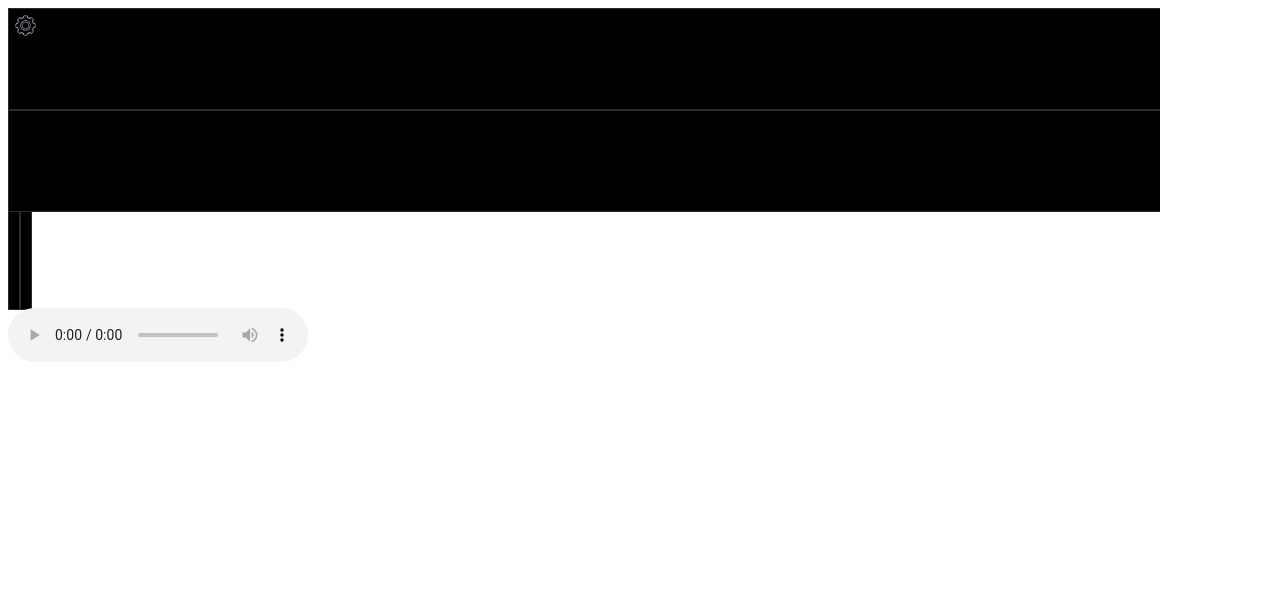
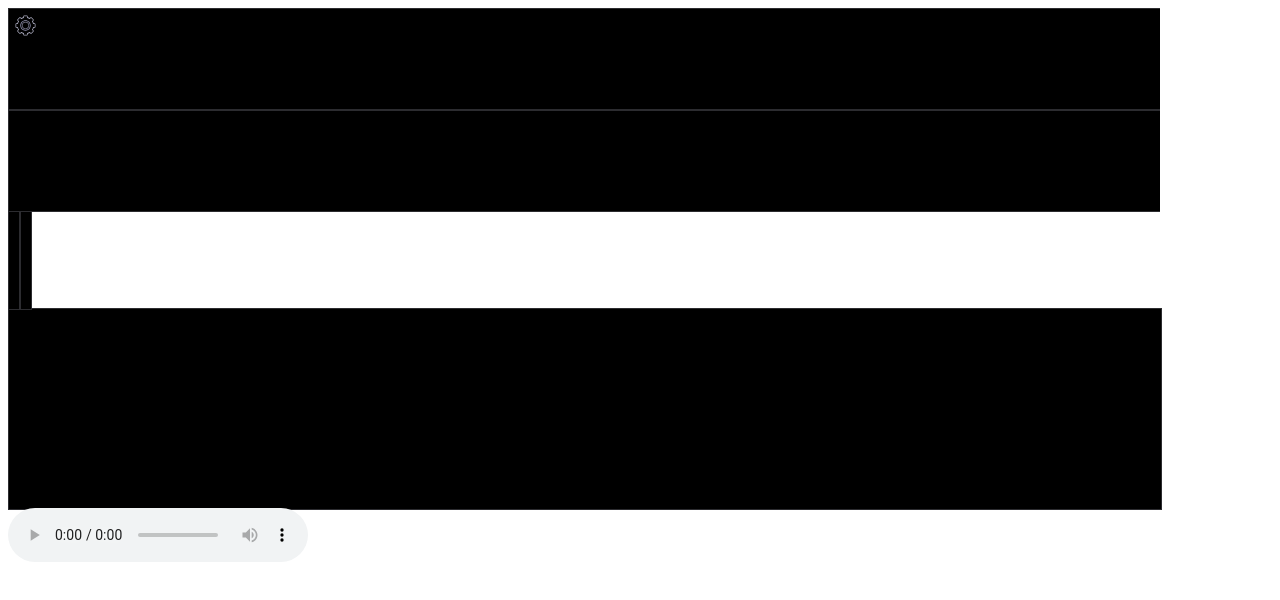
Before and after one commit to ArthurBeaulieu/AudioVisualizer, a plain HTML site: page index.html in a window 1280 px wide. Drawn offline with Linux system fonts and the light colour scheme.

Commit message:
add frequency analyser

```diff
--- a/index.html
+++ b/index.html
@@ -6,8 +6,11 @@
   <link rel="stylesheet" href="css/style.css">
 </head>
 <body style="position:absolute;height:100%;width:100%;">
+
   <div id="render-spectrum-to" style="width:90%;height:200px;"></div>
   <div id="render-vuemeter-to" style="height:100px;width:20px;"></div>
+  <div id="render-frequencybars-to" style="width:90%;height:200px;"></div>
+
   <audio id="audio-player" src="assets/audio/test.flac" controls></audio>
   <script type="module">
     import MzkVisualizer from './js/MzkVisualizer.js';
@@ -28,6 +31,13 @@
       fftSize: 1024,
       orientation: 'vertical' // 'vertical' or 'horizontal'
     });
+
+    const frequencyBars = new MzkVisualizer({
+      type: 'MzkFrequencyBars',
+      player: document.querySelector('#audio-player'),
+      renderTo: document.querySelector('#render-frequencybars-to'),
+      fftSize: 512
+    });
   </script>
 </body>
 </html>
--- /dev/null
+++ b/js/MzkFrequencyBars.js
@@ -0,0 +1,95 @@
+class MzkFrequencyBars {
+
+
+  constructor(options) {
+    // Attributes that can be sent as options
+    this._player = null;
+    this._renderTo = null;
+    this._fftSize = null;
+    // The Web Audio API context
+    this._audioCtx = null;
+    // Audio nodes
+    this._nodes = {
+      source: null, // HTML audio element
+      analyser: null, // Stereo analysis
+      script: null
+    };
+    this._canvas = null;
+    this._ctx = null;
+    // Event binding
+    this._processAudioBin = this._processAudioBin.bind(this);
+
+    this._fillAttributes(options);
+    this._buildUI();
+    this._setAudioNodes();
+    this._addEvents();
+  }
+
+
+  destroy() {
+    this._removeEvents();
+    Object.keys(this).forEach(key => { delete this[key]; });
+  }
+
+
+  _fillAttributes(options) {
+    this._player = options.player;
+    this._renderTo = options.renderTo;
+    this._fftSize = options.fftSize;
+  }
+
+
+  _buildUI() {
+    this._canvas = document.createElement('CANVAS');
+    this._ctx = this._canvas.getContext('2d');
+    this._canvas.width = this._renderTo.offsetWidth;
+    this._canvas.height = this._renderTo.offsetHeight;
+    this._renderTo.appendChild(this._canvas);
+  }
+
+
+  _setAudioNodes() {
+    this._audioCtx = new AudioContext();
+    this._nodes.source = this._audioCtx.createMediaElementSource(this._player);
+    this._nodes.analyser = this._audioCtx.createAnalyser();
+    this._nodes.script = this._audioCtx.createScriptProcessor(this._fftSize * 2, 1, 1);
+
+    this._nodes.source.connect(this._nodes.analyser);
+    this._nodes.analyser.connect(this._nodes.script);
+    this._nodes.script.connect(this._audioCtx.destination);
+  }
+
+
+  _addEvents() {
+    this._nodes.script.addEventListener('audioprocess', this._processAudioBin, false);
+  }
+
+
+  _removeEvents() {
+    this._nodes.script.removeEventListener('audioprocess', this._processAudioBin, false);
+  }
+
+
+  _processAudioBin() {
+    this._ctx.clearRect(0, 0, this._canvas.width, this._canvas.height);
+
+    const frequencyData = new Uint8Array(this._nodes.analyser.frequencyBinCount);
+    this._nodes.analyser.getByteFrequencyData(frequencyData);
+
+    const frequencyWidth = (this._canvas.width / this._nodes.analyser.frequencyBinCount);
+    let frequencyHeight = 0;
+    let cursor = 0;
+
+    for (let i = 0; i < this._nodes.analyser.frequencyBinCount; i++) {
+      frequencyHeight = frequencyData[i] * (this._canvas.height * 0.0025);
+      this._ctx.fillStyle = '#F00';
+      this._ctx.fillRect(cursor, this._canvas.height - frequencyHeight, frequencyWidth, frequencyHeight);
+      cursor += frequencyWidth;
+    }
+  }
+
+
+}
+
+
+export default MzkFrequencyBars;
--- a/js/MzkSpectrum.js
+++ b/js/MzkSpectrum.js
@@ -236,7 +236,7 @@ class MzkSpectrum {
     if (i === 0 || !this._colorSmoothing) {
       ctx.fillStyle = `rgb(${frequencies[i]}, ${frequencies[i]}, ${frequencies[i]})`;
     } else {
-      var gradient = ctx.createLinearGradient(
+      const gradient = ctx.createLinearGradient(
         0, this._dimension.canvasHeight - scaledHeight - frequencyHeight, // X0/Y0
         0, this._dimension.canvasHeight - scaledHeight // X1/Y1
       );
@@ -259,7 +259,7 @@ class MzkSpectrum {
     if (i === 0 || i === frequencies.length - 1 || !this._colorSmoothing) {
       ctx.fillStyle = `rgb(${frequencies[i]}, ${frequencies[i]}, ${frequencies[i]})`;
     } else {
-      var gradient = ctx.createLinearGradient(
+      const gradient = ctx.createLinearGradient(
         0, this._logScale[i], // X0/Y0
         0, this._logScale[i - 1] // X1/Y1
       );
--- a/js/MzkVisualizer.js
+++ b/js/MzkVisualizer.js
@@ -1,5 +1,6 @@
 import MzkSpectrum from './MzkSpectrum.js';
 import MzkVueMeter from './MzkVueMeter.js';
+import MzkFrequencyBars from './MzkFrequencyBars.js';
 
 
 class MzkVisualizer {
@@ -10,6 +11,8 @@ class MzkVisualizer {
       return new MzkSpectrum(options);
     } else if (options.type === 'MzkVueMeter') {
       return new MzkVueMeter(options);
+    } else if (options.type === 'MzkFrequencyBars') {
+      return new MzkFrequencyBars(options);
     }
 
     return null;
```
